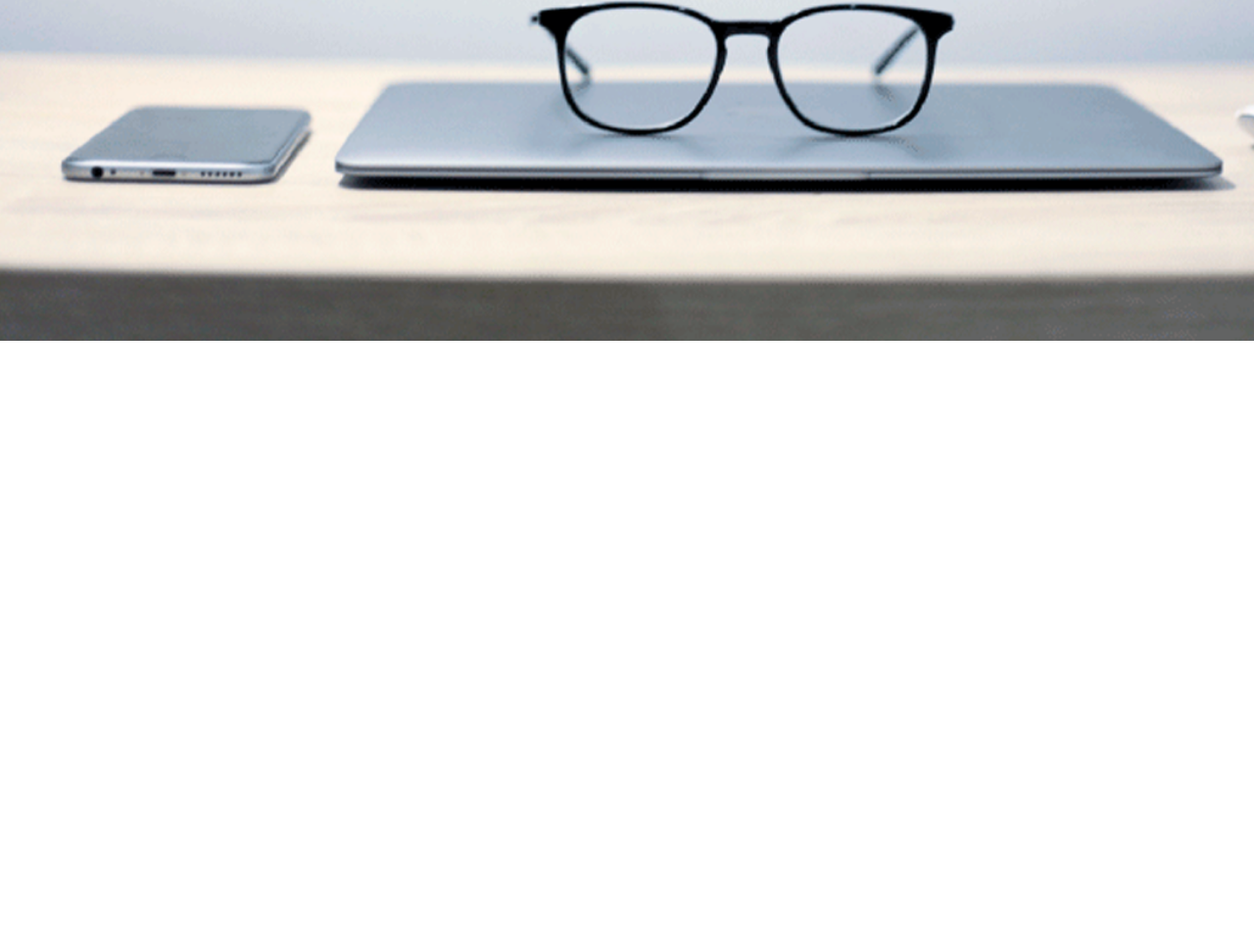
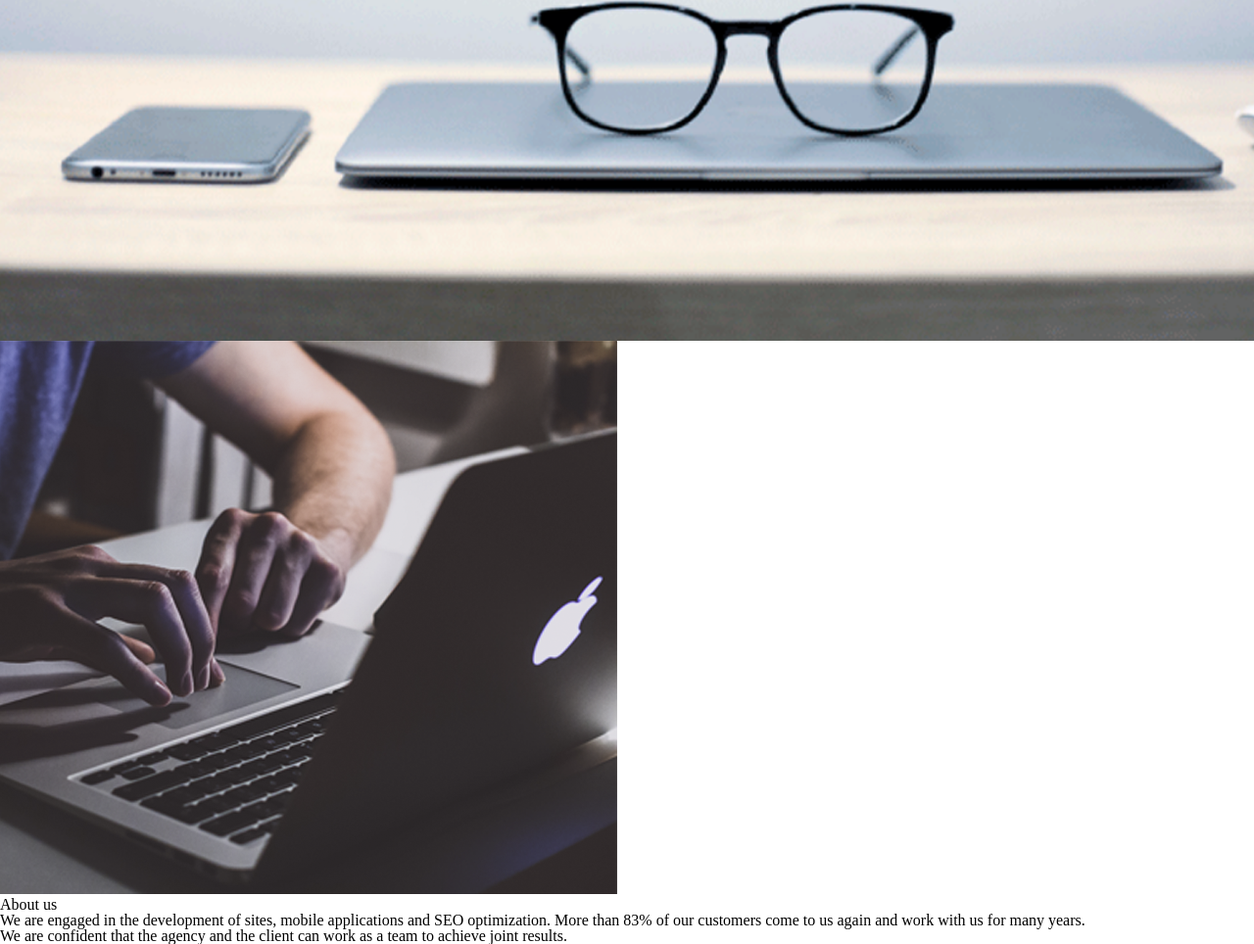
Before and after one commit to Wadimx199789/HomeWork, a plain HTML site: page Apple/index.html in a window 1280 px wide. Shown: the part 452-1416 px from the top of the page at 98% size. Before the commit the page ends 800 px from the top, so only its background shows below. Drawn offline with nearby package versions, Linux system fonts and the light colour scheme.

Commit message:
feat: add bout_us section

```diff
--- a/Apple/index.html
+++ b/Apple/index.html
@@ -42,5 +42,37 @@
         </div>
         </div>
     </header>
+    <section class="about_us">
+          <div class="box">
+              <div class="about_us_picture"><img src="images/2.png" alt=""></div>
+              <div class="about_us_content">
+
+                <div class="about_us_header">
+                      <h1>About us</h1>
+                  </div>
+
+                  <div class="about_us_text">
+                    <p>We are engaged in the development
+                    of sites, mobile applications and SEO
+                    optimization. More than 83% of our
+                    customers come to us again
+                    and work with us for many years.
+                    <br>
+                     We are confident that the agency
+                    and the client can work as a team to
+                    achieve joint results.</p>
+                  </div>
+              </div>
+          </div>
+    </section>
+    <section class="services">
+        <div class="box"></div>
+    </section>
+    <section class="send_prices">
+        <div class="box"></div>
+    </section>
+    <footer class="contacts">
+
+    </footer>
 </body>
 </html>
```
